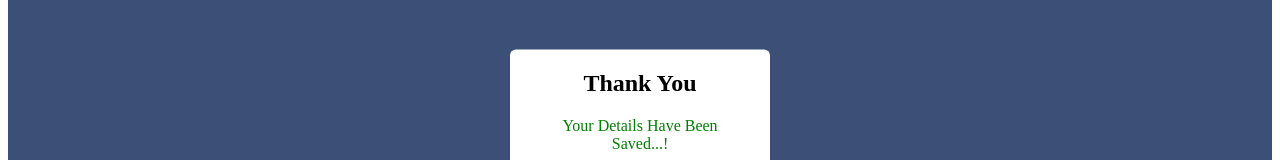
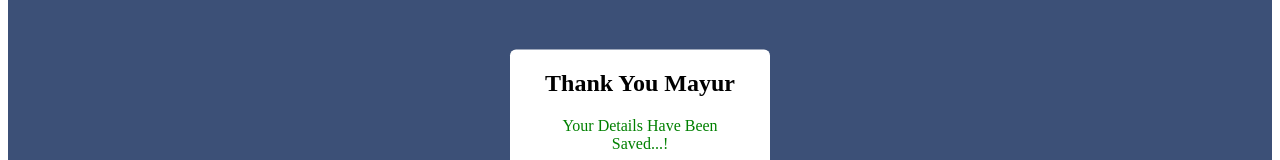
Before and after one commit to MPGIT-7/popup, a plain HTML site: page index.html in a window 1280 px wide. Both pictures are taken after a click on the button "Submit". Shown: the part 253-413 px from the top of the page. Drawn offline with Linux system fonts and the light colour scheme.

```diff
--- a/index.html
+++ b/index.html
@@ -11,7 +11,7 @@
     <div class="container">
         <button type="submit" class="btn" onclick="OpenPopup()">Submit</button>
         <div class="popup" id="popup">
-            <h2>Thank You</h2>
+            <h2>Thank You Mayur</h2>
             <p>Your Details Have Been Saved...!</p>
             <button type="button" class="popbtn" onclick="ClosePopup()">OK</button>
         </div>
```
